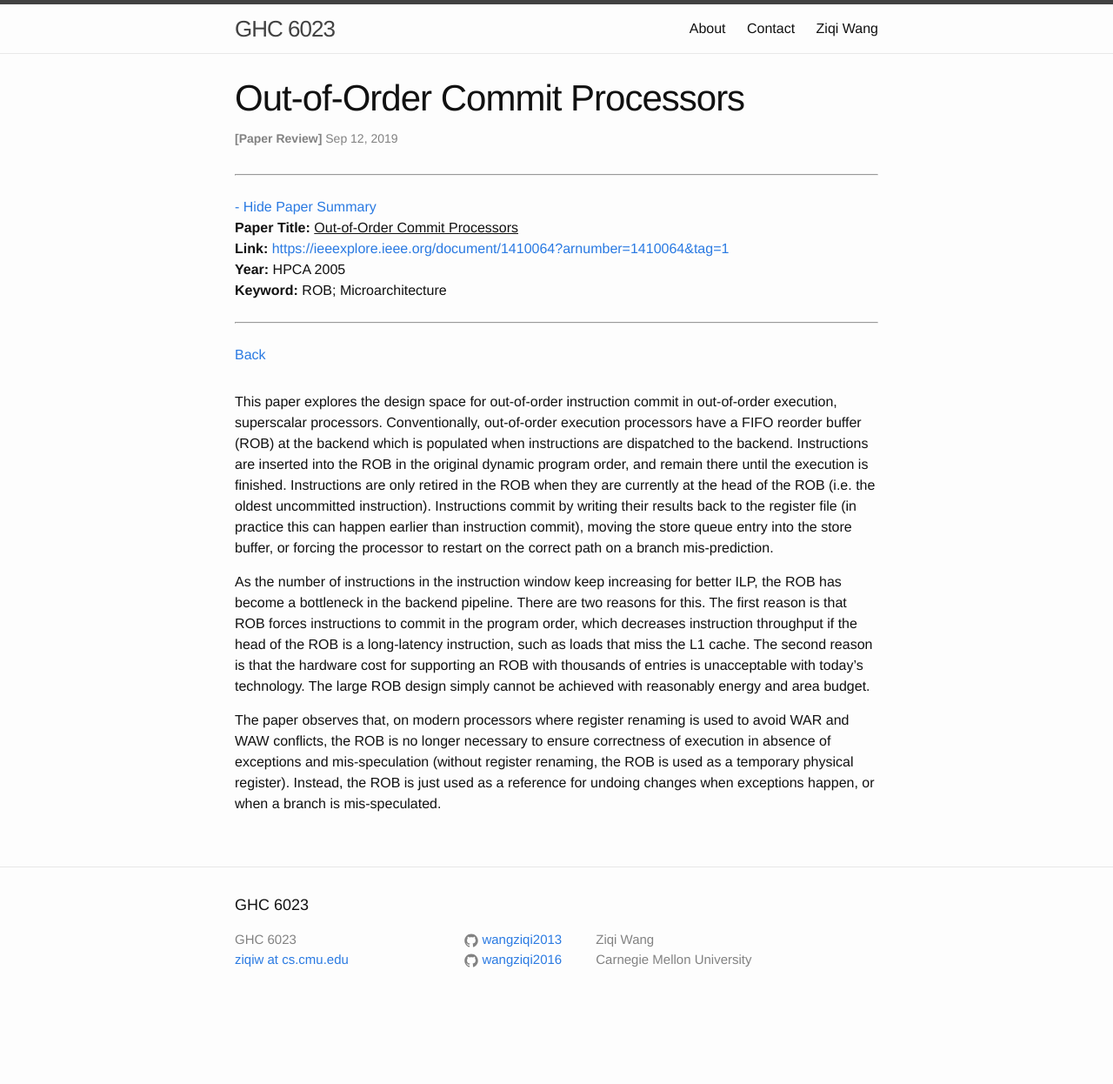
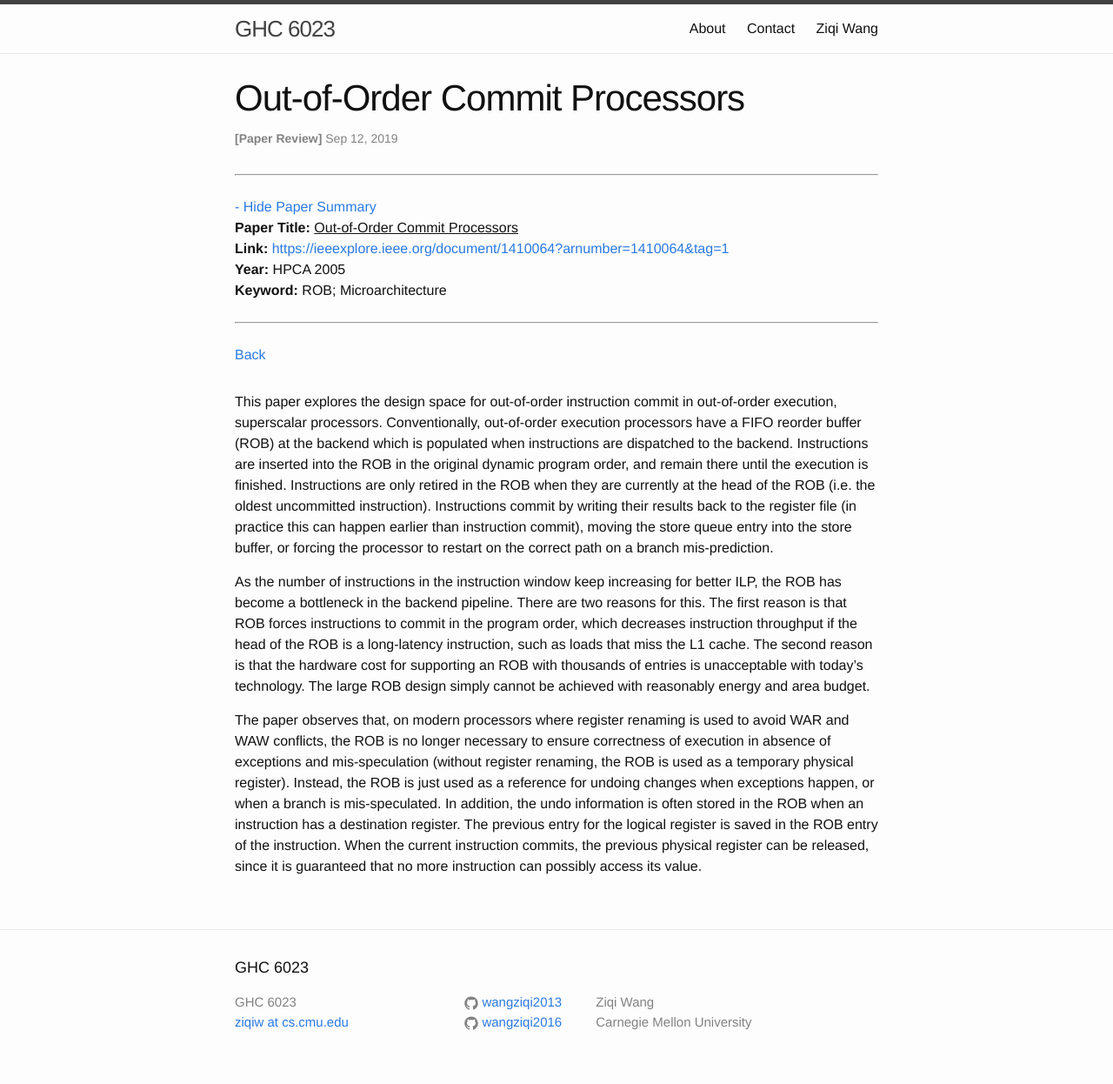
Before and after one commit to wangziqi2013/wangziqi2013.github.io, a Jekyll site: the page built from _posts/2019-09-11-ooo-commit-processors.markdown, in a window 1280 px wide. Shown: the whole page at 87% size. Built offline with Jekyll 4.4.1, drawn with Linux system fonts in a browser that asks for light colours; before the commit the page ends 1174 px from its top, so only the background shows below that.

Commit message:
Adding release

```diff
--- a/_posts/2019-09-11-ooo-commit-processors.markdown
+++ b/_posts/2019-09-11-ooo-commit-processors.markdown
@@ -31,4 +31,7 @@ energy and area budget.
 The paper observes that, on modern processors where register renaming is used to avoid WAR and WAW conflicts, the ROB
 is no longer necessary to ensure correctness of execution in absence of exceptions and mis-speculation (without register
 renaming, the ROB is used as a temporary physical register). Instead, the ROB is just used as a reference for undoing changes
-when exceptions happen, or when a branch is mis-speculated.
+when exceptions happen, or when a branch is mis-speculated. In addition, the undo information is often stored in the
+ROB when an instruction has a destination register. The previous entry for the logical register is saved in the ROB
+entry of the instruction. When the current instruction commits, the previous physical register can be released, since
+it is guaranteed that no more instruction can possibly access its value.
```
